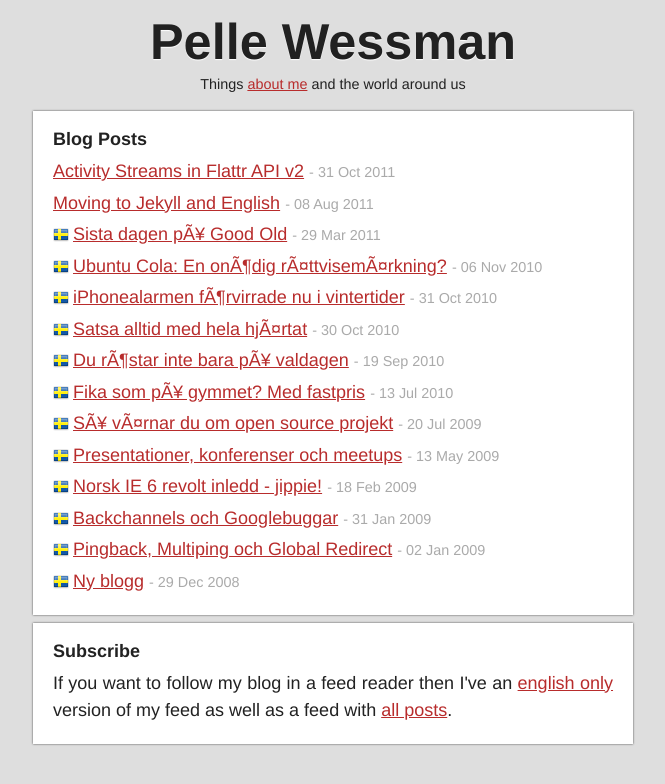
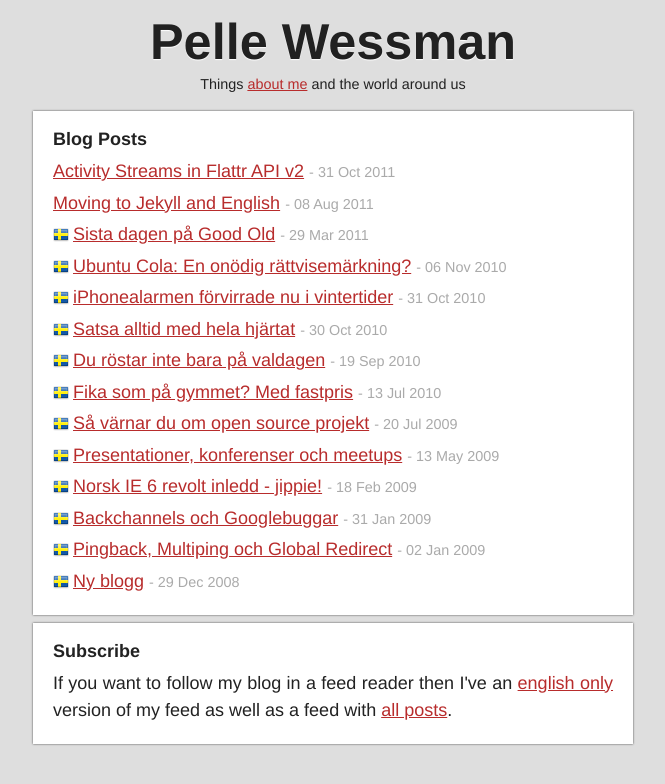
Before and after one commit to voxpelli/voxpelli.github.com, a Jekyll site: the page built from index.html, in a window 1280 px wide. Shown: the top 784 px of the page, without its empty margins (307-972 px from the left). Built offline with Jekyll 4.4.1, drawn with Linux system fonts in a browser that asks for light colours; comment, search, counter and statistics services are not loaded.

Commit message:
A couple of weird changes

```diff
--- a/_posts/2009-07-20-s-vrnar-du-om-open-source-projekt.textile
+++ b/_posts/2009-07-20-s-vrnar-du-om-open-source-projekt.textile
@@ -1,6 +1,6 @@
 ---
 layout: post
-title: "S\xC3\xA5 v\xC3\xA4rnar du om open source projekt"
+title: "Så värnar du om open source projekt"
 created: 1248112748
 ---
 Vi använder alla open source idag och vi påverkas alla av vilken riktning utvecklingen av ett open source projekt tar.
--- a/_posts/2010-07-13-fika-som-p-gymmet-med-fastpris.textile
+++ b/_posts/2010-07-13-fika-som-p-gymmet-med-fastpris.textile
@@ -1,6 +1,6 @@
 ---
 layout: post
-title: "Fika som p\xC3\xA5 gymmet? Med fastpris"
+title: "Fika som på gymmet? Med fastpris"
 created: 1279056247
 ---
 Vad kostar en kopp kaffe? Nada. Vad kostar en barista? Multum. Lokal? Detsamma. De fasta kostnaderna är de stora utgifterna på ett kafé, inte råvarorna. Det är inte kaffet man betalar för - det är tillgängligheten.
--- a/_posts/2010-09-19-du-rstar-inte-bara-p-valdagen.textile
+++ b/_posts/2010-09-19-du-rstar-inte-bara-p-valdagen.textile
@@ -1,6 +1,6 @@
 ---
 layout: post
-title: "Du r\xC3\xB6star inte bara p\xC3\xA5 valdagen"
+title: "Du röstar inte bara på valdagen"
 created: 1284915348
 ---
 Idag läggs röstsedlar i kuvert som förseglar vårt styre de nästkommande fyra åren. Idag har vi makten - det är idag som är demokrati. Eller?
--- a/_posts/2010-10-30-satsa-alltid-med-hela-hjrtat.textile
+++ b/_posts/2010-10-30-satsa-alltid-med-hela-hjrtat.textile
@@ -1,6 +1,6 @@
 ---
 layout: post
-title: "Satsa alltid med hela hj\xC3\xA4rtat"
+title: "Satsa alltid med hela hjärtat"
 created: 1288465239
 ---
 Halvhjärtade satsningar är ett hot mot samhället. De kväver groende gräsrotsrörelser och orsakar därför på lång sikt mycket mer skada än den frälsning de på kort sikt kan synas att ge.
--- a/_posts/2010-10-31-iphonealarmen-frvirrade-nu-i-vintertider.textile
+++ b/_posts/2010-10-31-iphonealarmen-frvirrade-nu-i-vintertider.textile
@@ -1,6 +1,6 @@
 ---
 layout: post
-title: "iPhonealarmen f\xC3\xB6rvirrade nu i vintertider"
+title: "iPhonealarmen förvirrade nu i vintertider"
 created: 1288518478
 ---
 Tänkte få en tidig start på dagen idag, satte ett alarm på 9.00 och tänkte att det ju med sommartiden mätt är 10.00 så tidigt på sitt vis, men inte så tidigt egentligen.
--- a/_posts/2010-11-06-ubuntu-cola-en-ondig-rttvisemrkning.textile
+++ b/_posts/2010-11-06-ubuntu-cola-en-ondig-rttvisemrkning.textile
@@ -1,6 +1,6 @@
 ---
 layout: post
-title: "Ubuntu Cola: En on\xC3\xB6dig r\xC3\xA4ttvisem\xC3\xA4rkning?"
+title: "Ubuntu Cola: En onödig rättvisemärkning?"
 created: 1289064167
 ---
 Det var några år sedan den introducerades - Ubuntu Colan - den där lite snyggare konkurrenten till Coca Cola som med afrikanska namnet för medmänsklighet och rättvisemärkt socker skulle frälsa Sverige från det multinationella Coca Colas klor. Fast - hur stor poäng är det med den egentligen?
--- a/_posts/2011-03-29-sista-dagen-p-good-old.textile
+++ b/_posts/2011-03-29-sista-dagen-p-good-old.textile
@@ -1,6 +1,6 @@
 ---
 layout: post
-title: "Sista dagen p\xC3\xA5 Good Old"
+title: "Sista dagen på Good Old"
 created: 1301415381
 ---
 Idag var min sista dag som anställd på "Good Old":http://goodold.se. Från och med nästa månad kommer jag att fördela min tid mellan anställning på "Flattr":http://flattr.com och "frilansande":http://kodfabrik.se. På Flattr kommer jag mestadels pyssla med front-end-biten medans jag som frilans nog huvudsakligen kommer att fokusera på opensource-moduler och då i synnerhet kring Drupal.
```
Also changed, not shown: _posts/2008-12-29-ny-blogg.textile (line endings or trailing spaces), _posts/2009-01-02-pingback-multiping-och-global-redirect.textile (line endings or trailing spaces), _posts/2009-01-31-backchannels-och-googlebuggar.textile (line endings or trailing spaces), _posts/2009-02-18-norsk-ie-6-revolt-inledd-jippie.textile (line endings or trailing spaces), _posts/2009-05-13-presentationer-konferenser-och-meetups.textile (line endings or trailing spaces), _posts/2011-08-08-moving-to-jekyll-and-english.md (line endings or trailing spaces), _posts/2011-10-31-activity-streams-flattr-api.md (line endings or trailing spaces).
